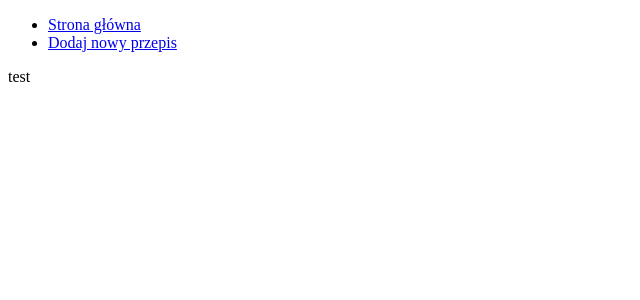
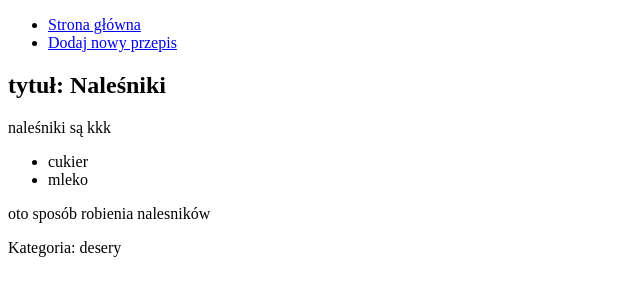
Before and after one commit to miaumere/cook-book, an Angular app in the folder cook-book/client-app/: page /details/1 in a window 1280 px wide. Shown: the top 300 px of the page, without its empty margins (0-640 px from the left). Built offline with nearby package versions, Linux system fonts and the light colour scheme.

Commit message:
Added working list with links to recipe details

```diff
--- a/cook-book/client-app/src/app/recipe.ts
+++ b/cook-book/client-app/src/app/classes/recipe.ts
@@ -1,6 +1,7 @@
 export class Recipe {
   id: number;
   title: string;
+  ingredients: string[];
   description: string;
   recipe: string;
   category: string;
--- a/cook-book/client-app/src/app/mock-recipes.ts
+++ b/cook-book/client-app/src/app/mock-recipes.ts
@@ -1,9 +1,9 @@
-import { Recipe } from './recipe';
+import { Recipe } from './classes/recipe';
 
 export const RECIPES: Recipe[] = [
-  { id: 1, title: 'Naleśniki', description: 'naleśniki są kkk', recipe: 'oto sposób robienia nalesników', category: 'desery' },
-  { id: 2, title: 'Pyzy', description: 'pyzy są kkk', recipe: 'oto sposób robienia pyz', category: 'obiady' },
-  { id: 3, title: 'Sałatka', description: 'salatke zrobic czaaas', recipe: 'oto sposób robienia salatki', category: 'sałatki' },
-  { id: 4, title: 'Sushi', description: 'sushi jest kkk', recipe: 'oto sposób robienia sushi', category: 'obiady' },
-  { id: 5, title: 'Ciastka', description: 'ciastka są kkk', recipe: 'oto sposób robienia ciastek', category: 'wypieki' }
+  { id: 1, title: 'Naleśniki', description: 'naleśniki są kkk', recipe: 'oto sposób robienia nalesników', category: 'desery', ingredients: ["cukier", "mleko"] },
+  { id: 2, title: 'Pyzy', description: 'pyzy są kkk', recipe: 'oto sposób robienia pyz', category: 'obiady', ingredients: ["cukier", "mleko"] },
+  { id: 3, title: 'Sałatka', description: 'salatke zrobic czaaas', recipe: 'oto sposób robienia salatki', category: 'sałatki', ingredients: ["sałata", "3 pomidory"] },
+  { id: 4, title: 'Sushi', description: 'sushi jest kkk', recipe: 'oto sposób robienia sushi', category: 'obiady', ingredients: ["nori", "ryz"] },
+  { id: 5, title: 'Ciastka', description: 'ciastka są kkk', recipe: 'oto sposób robienia ciastek', category: 'wypieki', ingredients: ["cukier", "mleko"] }
 ];
--- a/cook-book/client-app/src/app/recipe-details/recipe-details.component.html
+++ b/cook-book/client-app/src/app/recipe-details/recipe-details.component.html
@@ -1,3 +1,16 @@
-<div>
-  test
+<div *ngIf="this.recipes">
+  <h2>tytuł: {{this.recipes.title}}</h2>
+  <p>{{this.recipes.description}}</p>
+  <ul>
+    <li *ngFor="let ingredient of this.recipes.ingredients">{{ingredient}}</li>
+  </ul>
+
+  <p>{{this.recipes.recipe}}</p>
+  <span>Kategoria: {{this.recipes.category}}</span>
+
+
 </div>
+
+<span *ngIf="!this.recipes">
+  Nie znaleziono przepisu.
+</span>
--- a/cook-book/client-app/src/app/recipe-details/recipe-details.component.ts
+++ b/cook-book/client-app/src/app/recipe-details/recipe-details.component.ts
@@ -1,5 +1,8 @@
+import { RecipesService } from './../recipes.service';
 import { Component, OnInit } from '@angular/core';
-import { Recipe } from '../recipe';
+import { Recipe } from '../classes/recipe';
+import { ActivatedRoute } from '@angular/router';
+
 
 
 @Component({
@@ -9,8 +12,21 @@ import { Recipe } from '../recipe';
 })
 export class RecipeDetailsComponent implements OnInit {
 
-  constructor() { }
+  recipes: Recipe;
+
+  constructor(
+    private route: ActivatedRoute,
+    private recipesService: RecipesService
+  ) { }
 
   ngOnInit() {
+    this.getRecipe();
+
+  }
+
+  getRecipe(): void {
+    const id = +this.route.snapshot.paramMap.get('id');
+    this.recipesService.getRecipe(id)
+      .subscribe(recipes => this.recipes = recipes);
   }
 }
--- a/cook-book/client-app/src/app/recipes.service.ts
+++ b/cook-book/client-app/src/app/recipes.service.ts
@@ -1,4 +1,7 @@
 import { Injectable } from '@angular/core';
+import { Recipe } from './classes/recipe';
+import { Observable, of } from 'rxjs';
+import { RECIPES } from './mock-recipes';
 
 @Injectable({
   providedIn: 'root'
@@ -6,4 +9,8 @@ import { Injectable } from '@angular/core';
 export class RecipesService {
 
   constructor() { }
+  getRecipe(id: number): Observable<Recipe> {
+
+    return of(RECIPES.find(recipe => recipe.id === id));
+  }
 }
--- a/cook-book/client-app/src/app/recipes/recipes.component.ts
+++ b/cook-book/client-app/src/app/recipes/recipes.component.ts
@@ -1,5 +1,5 @@
 import { Component, OnInit } from '@angular/core';
-import { Recipe } from '../recipe';
+import { Recipe } from '../classes/recipe';
 import { RECIPES } from './../mock-recipes';
 
 @Component({
```
